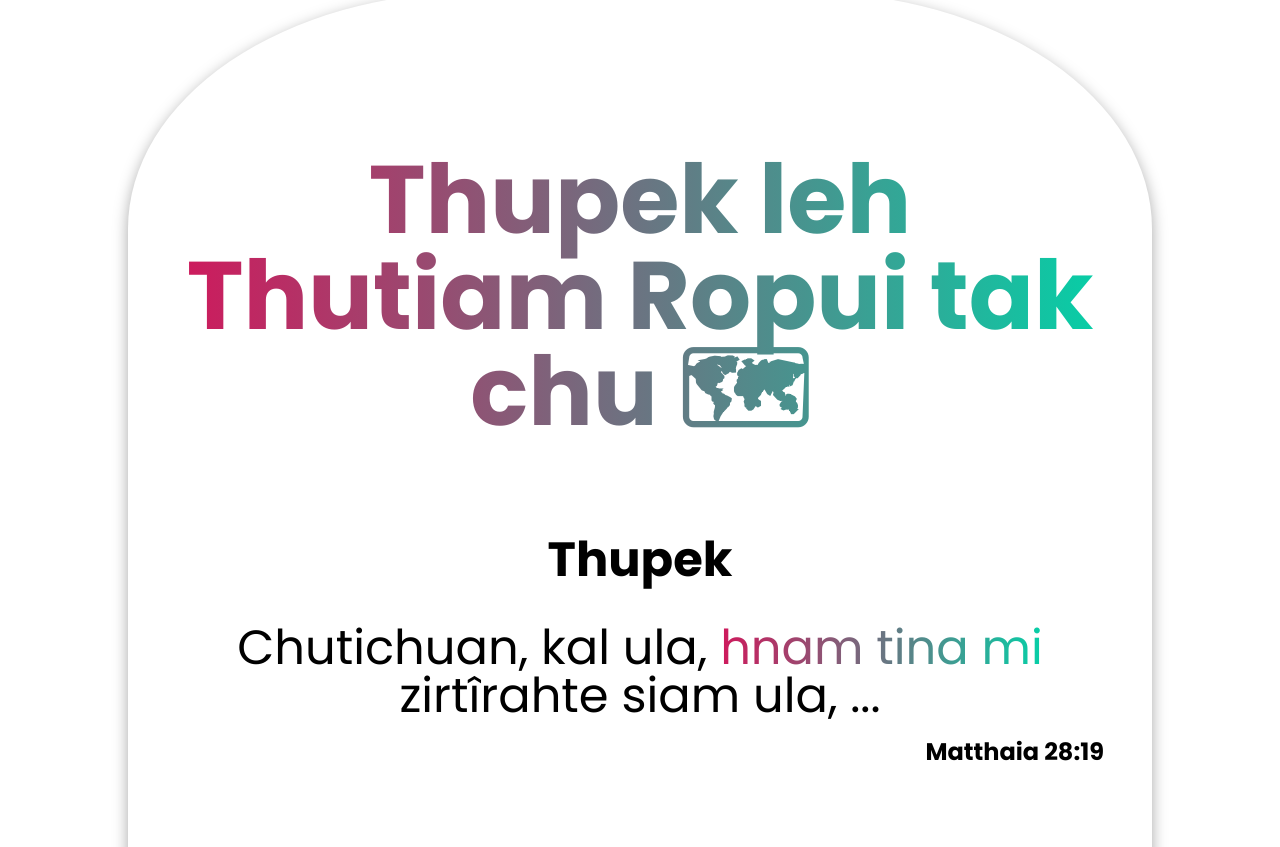
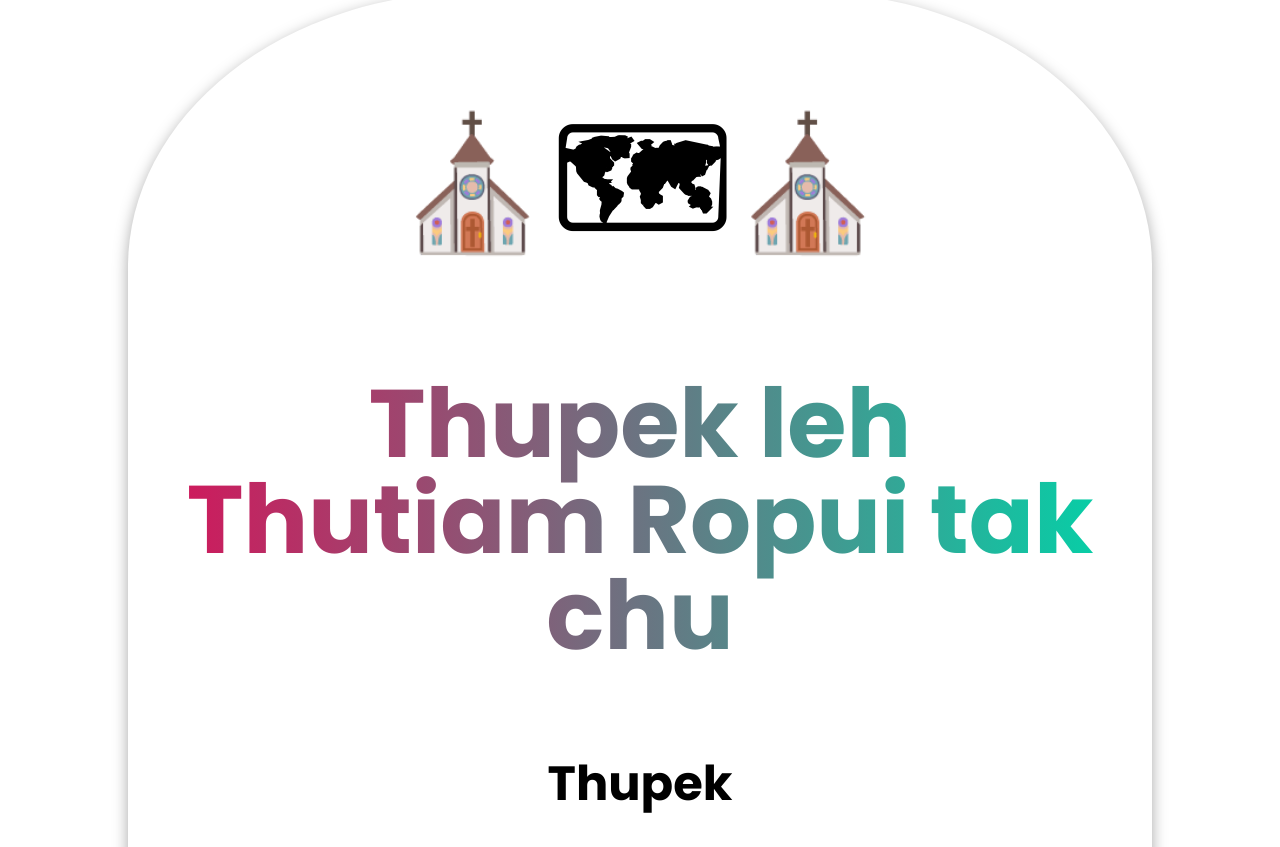
Before and after one commit to Ramengi-chawngthu/smYtm, a Next.js app: page /about in a window 1280 px wide. Shown: the part 500-1347 px from the top of the page. Built offline with nearby package versions, Linux system fonts and the light colour scheme.

Commit message:
Added emoji in about page

```diff
--- a/app/about/page.tsx
+++ b/app/about/page.tsx
@@ -9,7 +9,8 @@ function About() {
         He SM & YTM Movement hi 10/40 window huam chhung rama rawngbawla kal leh la kal tur ho chanchin ziahna a ni.
       </h1>
       <div className={"px-12 py-4 mt-20" + " " + styles.localBoxShadow}>
-        <h1 className={"text-center text-5xl md:text-8xl font-bold mt-28 sm:mt-36" + " " + styles.commission}>Thupek leh Thutiam Ropui tak chu  🗺</h1>
+        <h1 className="text-center text-7xl md:text-9xl font-bold mt-24 sm:mt-28">⛪🗺⛪</h1>
+        <h1 className={"text-center text-5xl md:text-8xl font-bold mt-14 sm:mt-32" + " " + styles.commission}>Thupek leh Thutiam Ropui tak chu  </h1>
         <h2 className="text-center text-3xl md:text-5xl mt-24 font-bold">Thupek</h2>
         <p className="mt-10 text-3xl md:text-5xl text-center">Chutichuan, kal ula, <span className={styles.commission}>hnam tina mi</span> zirtîrahte siam ula, ...</p>
         <p className="text-right text-xl md:text-2xl mt-4 font-bold">Matthaia 28:19</p>
```
